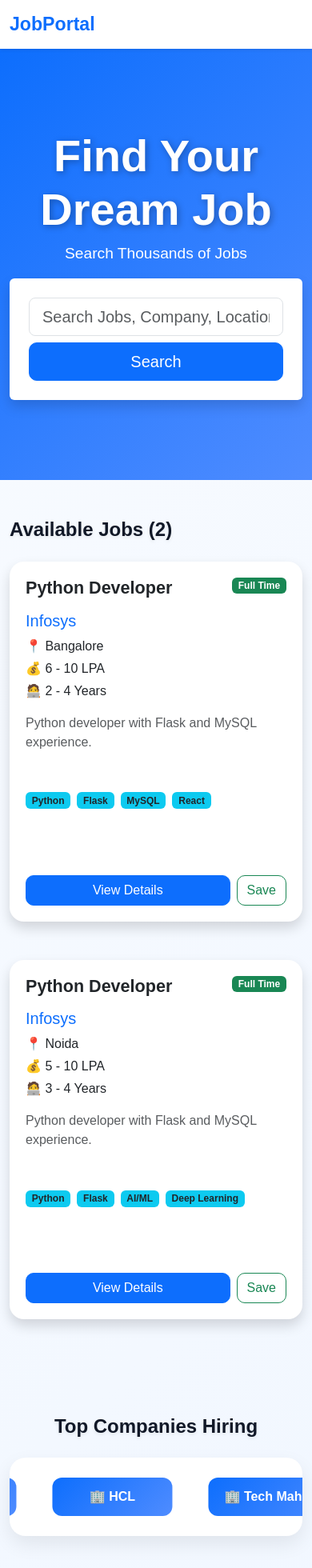
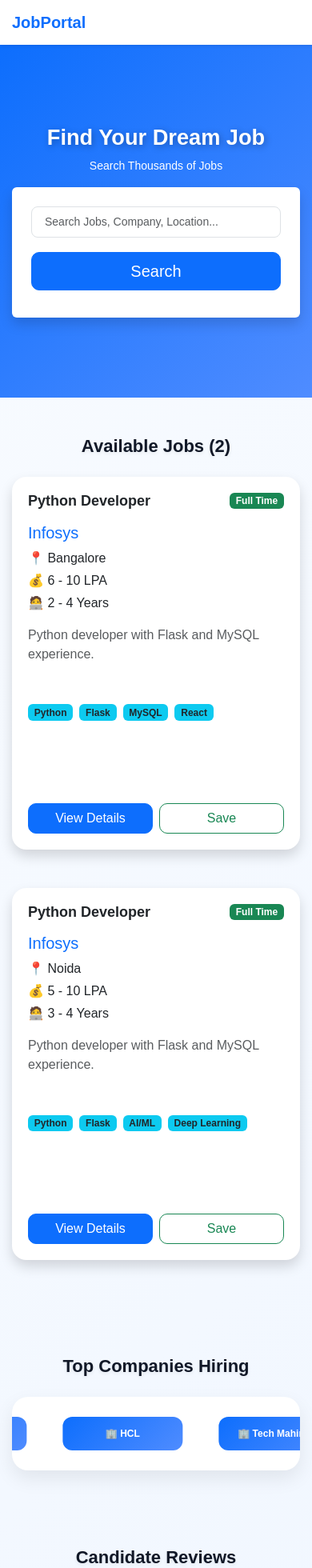
Before and after one commit to abhishek-jajimoggala/job-portal-project, a React (Vite) app: page / in a window 390 px wide. Shown: the top 1960 px of the page at 80% size. Built offline with nearby package versions, Linux system fonts and the light colour scheme.

Commit message:
Second changes

```diff
--- a/src/index.css
+++ b/src/index.css
@@ -241,3 +241,138 @@
     font-size: 22px;
   }
 }
+
+/* =========================
+   MOBILE RESPONSIVE
+========================= */
+
+@media (max-width: 768px) {
+
+  .container{
+    padding-left: 15px;
+    padding-right: 15px;
+  }
+
+  /* Navbar */
+  .navbar-brand{
+    font-size: 22px !important;
+  }
+
+  .navbar-nav{
+    text-align: center;
+    margin-top: 10px;
+  }
+
+  .navbar .btn{
+    width: 100%;
+    margin-top: 8px;
+  }
+
+  /* Hero */
+  .hero-section{
+    padding: 60px 15px;
+  }
+
+  .hero-section h1{
+    font-size: 2rem !important;
+  }
+
+  .hero-section p{
+    font-size: 1rem !important;
+  }
+
+  /* Search */
+  .hero-section .form-control,
+  .hero-section .btn{
+    width: 100%;
+    margin-bottom: 10px;
+  }
+
+  /* Job Cards */
+  .job-card{
+    margin-bottom: 20px;
+  }
+
+  .job-card h4{
+    font-size: 18px;
+  }
+
+  .job-actions{
+    flex-direction: column;
+  }
+
+  .job-actions .btn{
+    width: 100%;
+  }
+
+  /* Companies */
+  .company-item{
+    min-width: 120px;
+    font-size: 14px;
+    padding: 10px;
+  }
+
+  /* Reviews */
+  .review-card{
+    margin-bottom: 15px;
+  }
+
+  /* Statistics */
+  .stat-card{
+    margin-bottom: 15px;
+  }
+
+  /* Login & Register */
+  .card-body{
+    padding: 20px !important;
+  }
+
+  .form-control{
+    font-size: 14px;
+  }
+
+  .btn{
+    width: 100%;
+  }
+
+  /* Profile */
+  .profile-card{
+    padding: 15px;
+  }
+
+  /* Tables */
+  .table-responsive{
+    overflow-x: auto;
+  }
+}
+
+/* Extra Small Devices */
+
+@media (max-width: 576px){
+
+  .section-title{
+    font-size: 22px !important;
+    text-align: center;
+  }
+
+  .hero-section h1{
+    font-size: 1.7rem !important;
+  }
+
+  .hero-section p{
+    font-size: 14px !important;
+  }
+
+  .company-item{
+    min-width: 100px;
+    font-size: 12px;
+  }
+
+  .navbar-brand{
+    font-size: 20px !important;
+  }
+
+  .card{
+    border-radius: 12px;
+  }
+}
--- a/src/pages/Login.jsx
+++ b/src/pages/Login.jsx
@@ -57,7 +57,7 @@
     <div className="container my-5">
       <div className="row justify-content-center">
 
-        <div className="col-md-5">
+        <div className="col-xl-4 col-lg-5 col-md-6 col-sm-10 col-12">
 
           <div className="card shadow border-0">
             <div className="card-body p-4">
```
